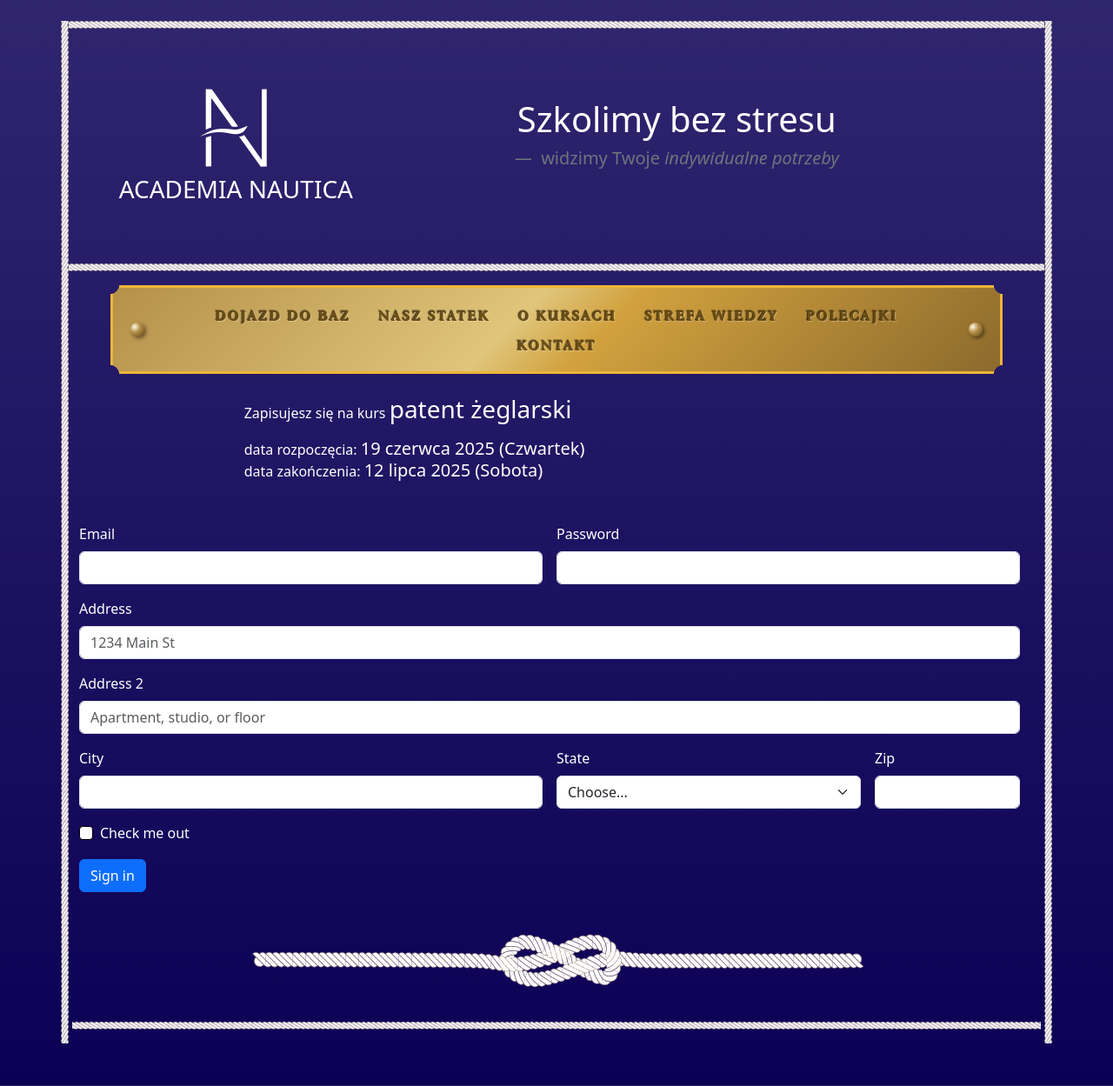
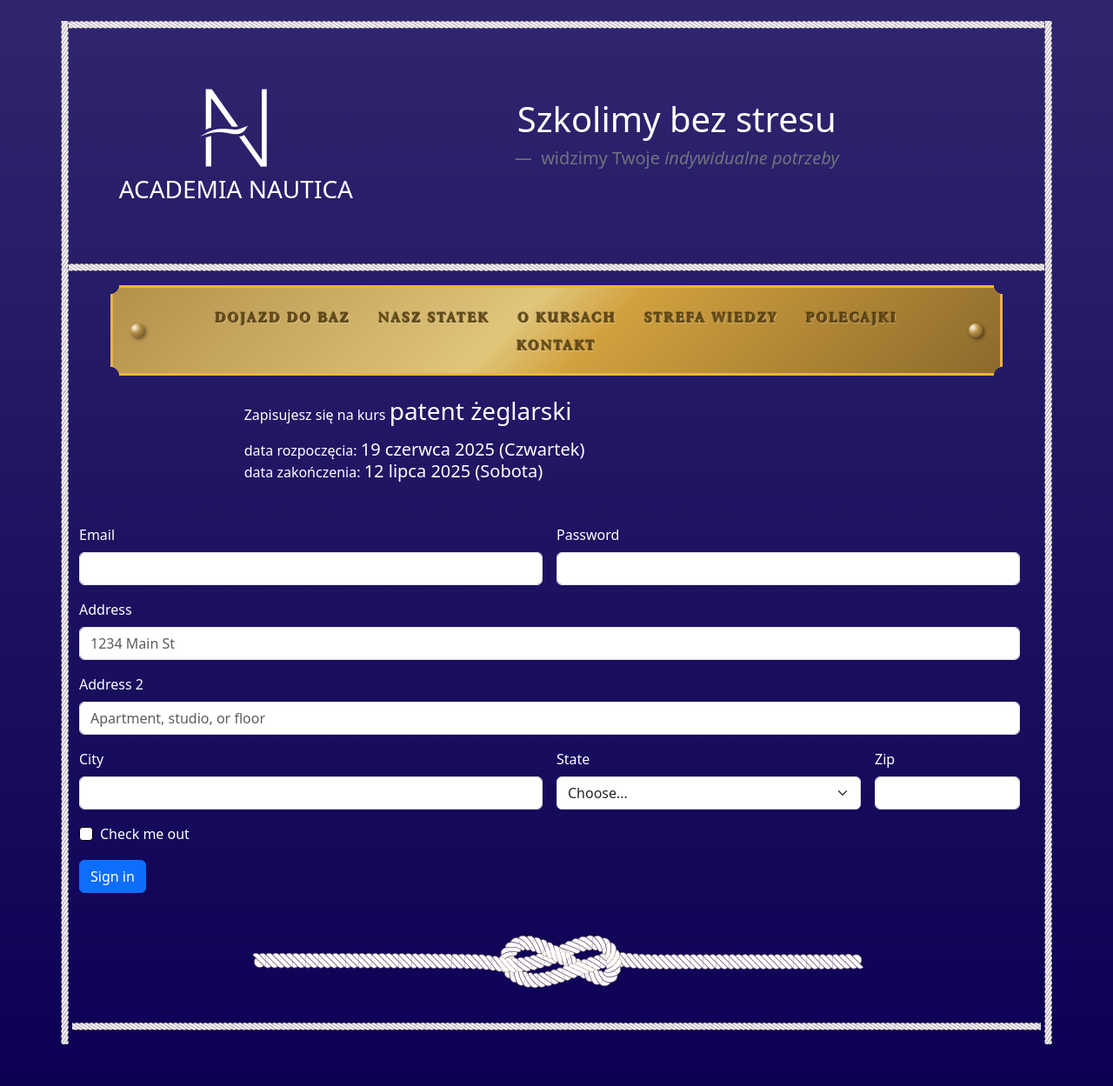
Before and after one commit to hrabia-Torcik/anw_www, a Django app: page /1 in a window 1280 px wide. Shown: the whole page at 87% size. Run offline with Django 3.2, Linux system fonts and the light colour scheme; data comes from the database, SQL or seed files in the repository; some libraries are stand-ins or nearby versions.

Commit message:
Poprawka CSS na okoliczność poziomości smartfona wyrównywania w pionie elementów MENU.

```diff
--- a/basepage/static/basepage/anw_style.css
+++ b/basepage/static/basepage/anw_style.css
@@ -185,6 +185,7 @@ html {
 
     text-transform: uppercase;
     /* Kolor tekstu: musi być nieco ciemniejszy niż środek tabliczki */
+
     color: #896a2d !important;
     /*color: #5d4310 !important;*/
     border: 2px solid #edb538 !important;
@@ -192,6 +193,7 @@ html {
     font-weight: bold;
     text-shadow: 1px 1px 0px rgba(255, 255, 255, 0.3);
 
+    display: flex;
     justify-content: center;
     align-items: center;
     box-shadow: 0 4px 6px rgba(0,0,0,0.3), inset 0 1px 0 rgba(255,255,255,0.4);
@@ -231,7 +233,6 @@ html {
     text-transform: uppercase;
 
     cursor: pointer !important;
-    display: none;
 }
 
 .btn-mosiezny:hover {
@@ -299,11 +300,22 @@ html {
     }
 
     .menu-mosiezna-plyta {
-        display: flex !important; /* Wymuszamy flexa dla linków */
+        display: flex !important;
+        /* Tutaj Twoja korekta, która "prostowała" grawerkę na płycie */
+
+        flex-wrap: wrap;
+         /* DODAJ TO: Odstęp pionowy między wierszami menu */
+        row-gap: 15px;
+
+        padding-top: 10px !important;
+        padding-bottom: 15px !important;
+        padding-left: 40px;     /* Minimalny "oddech" belki od góry i dołu */
+        padding-right: 40px;     /* Minimalny "oddech" belki od góry i dołu */
         justify-content: center;
         align-items: center;
-        padding: 10px 40px;     /* Minimalny "oddech" belki od góry i dołu */
+
         min-height: 50px;       /* Ale bez 'height' - niech rośnie z tekstem */
+
 
         /* Twoje "turbo tłuste" style mosiądzu */
         background: linear-gradient(135deg, #b59049 0%, #e0c57a 45%, #d1a13e 55%, #8c6a2d 100%);
@@ -349,10 +361,12 @@ html {
         text-transform: uppercase;
         letter-spacing: 2px;
 
+
+        line-height: 1.4 !important; /* Daje fontowi naturalną przestrzeń */
+
         /* Wywalamy asymetrię */
         padding-top: 5px !important;
-        padding-bottom: 10px !important;
-        line-height: 1.2 !important; /* Daje fontowi naturalną przestrzeń */
+        padding-bottom: 5px !important;
         display: flex;
         align-items: center;
 
```
